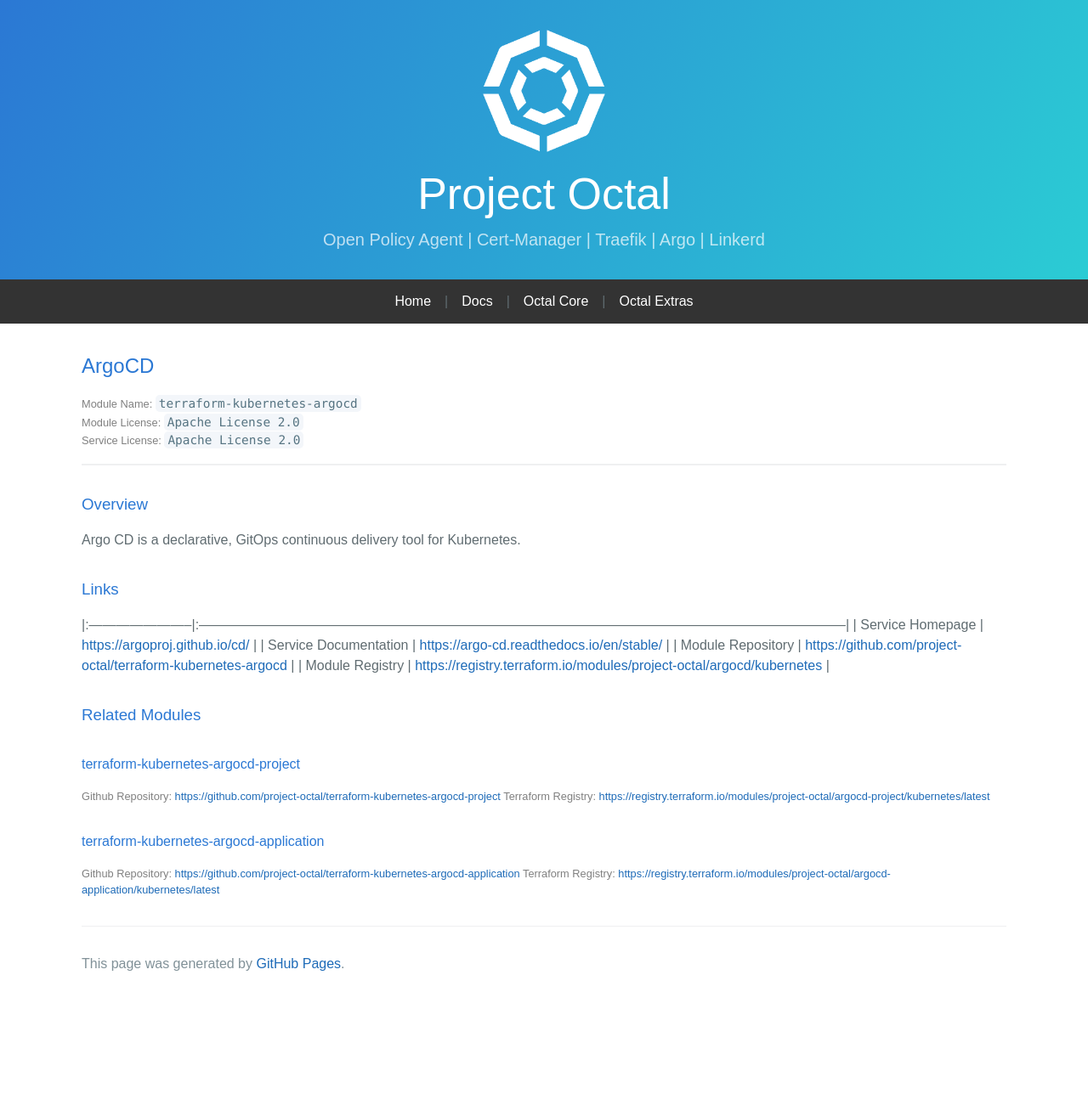
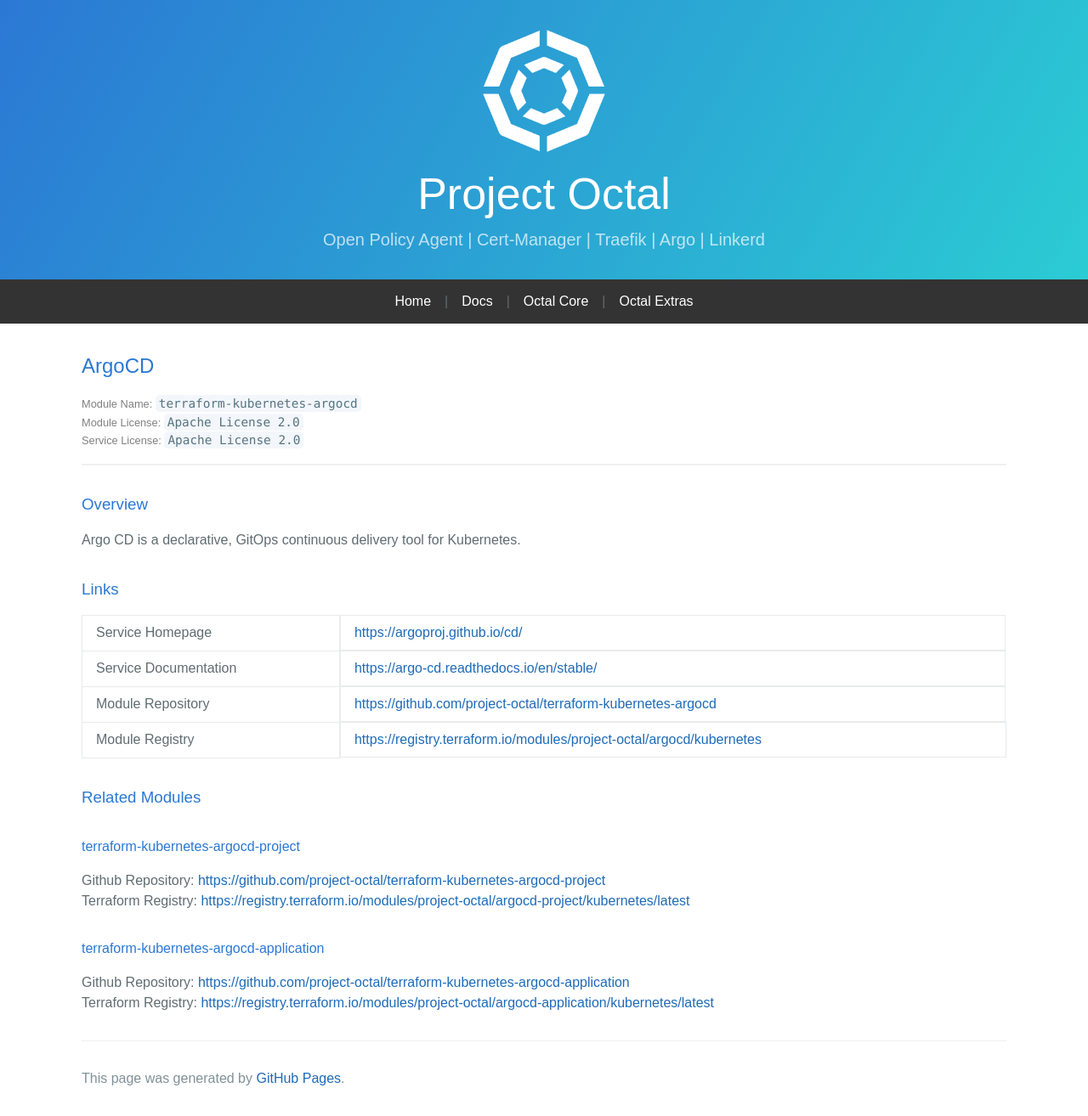
Before and after one commit to project-octal/project-octal.github.io, a Jekyll site: the page built from site-pages/octal-core/argocd.md, in a window 1280 px wide. Shown: the whole page at 85% size. Built offline with Jekyll 4.4.1, drawn with Linux system fonts in a browser that asks for light colours; before the commit the page ends 1179 px from its top, so only the background shows below that.

Commit message:
fixed formatting in argo doc

```diff
--- a/site-pages/octal-core/argocd.md
+++ b/site-pages/octal-core/argocd.md
@@ -18,6 +18,7 @@
 Argo CD is a declarative, GitOps continuous delivery tool for Kubernetes.
 
 ### Links
+
 |:-----------------------|:-----------------------------------------------------------------------------------------------------------------------------------------------|
 | Service Homepage       | [https://argoproj.github.io/cd/](https://argoproj.github.io/cd/)                                                                               |
 | Service Documentation  | [https://argo-cd.readthedocs.io/en/stable/](https://argo-cd.readthedocs.io/en/stable/)                                                         |
@@ -29,9 +30,8 @@
 #### terraform-kubernetes-argocd-project
 Github Repository: [https://github.com/project-octal/terraform-kubernetes-argocd-project](https://github.com/project-octal/terraform-kubernetes-argocd-project)
 Terraform Registry: [https://registry.terraform.io/modules/project-octal/argocd-project/kubernetes/latest](https://registry.terraform.io/modules/project-octal/argocd-project/kubernetes/latest)
-{: style="color:gray; font-size: 80%; text-align: left;"}
+
 
 #### terraform-kubernetes-argocd-application
 Github Repository: [https://github.com/project-octal/terraform-kubernetes-argocd-application](https://github.com/project-octal/terraform-kubernetes-argocd-application)
 Terraform Registry: [https://registry.terraform.io/modules/project-octal/argocd-application/kubernetes/latest](https://registry.terraform.io/modules/project-octal/argocd-application/kubernetes/latest)
-{: style="color:gray; font-size: 80%; text-align: left;"}
```
